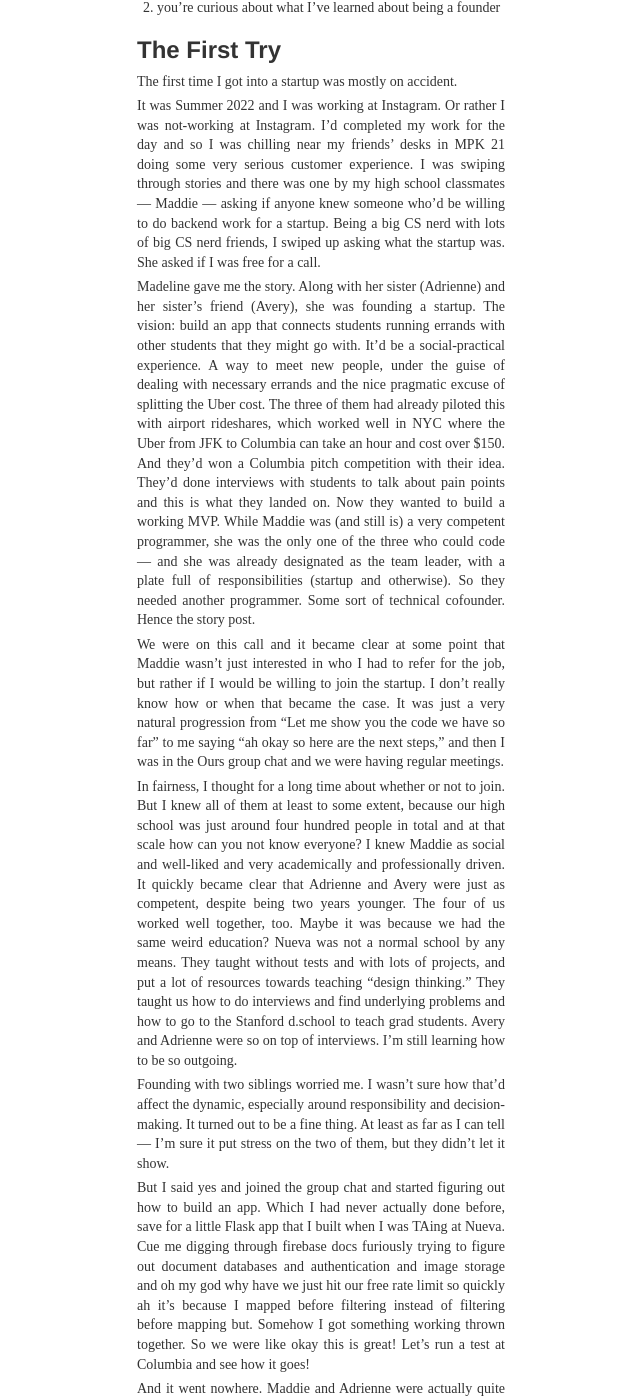
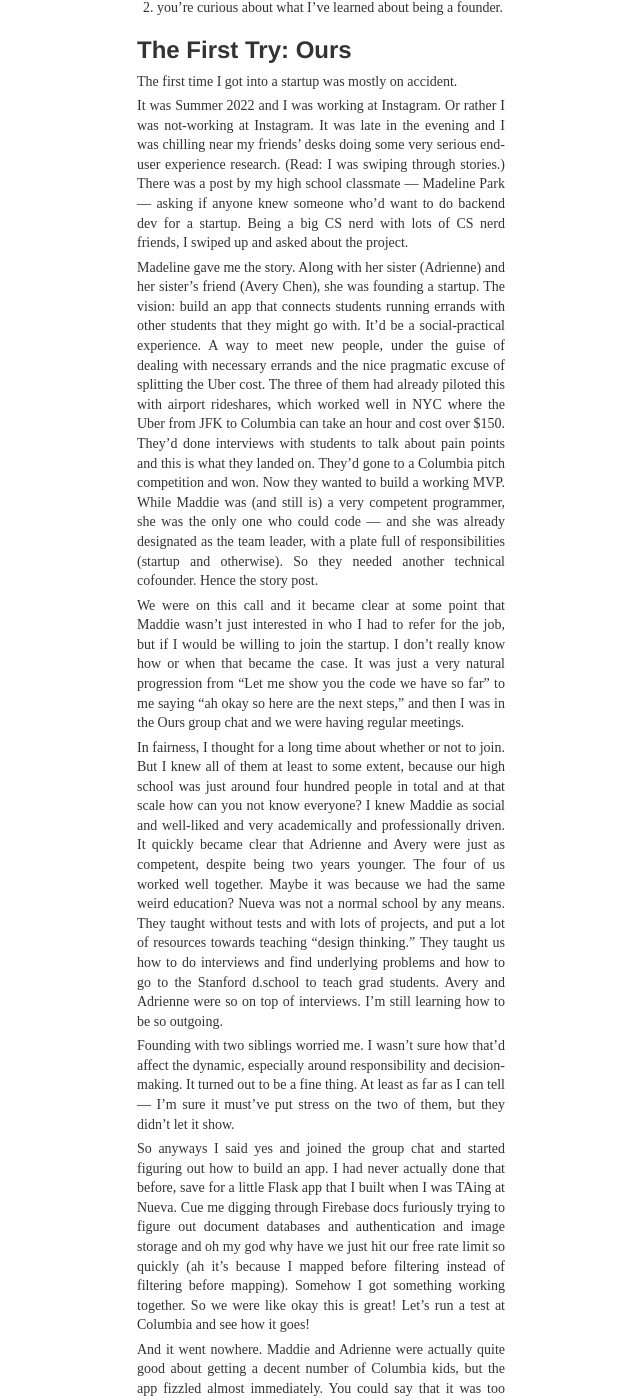
Before and after one commit to BenjaminHLee/BenjaminHLee.github.io, a Jekyll site: the page built from _posts/2024-02-13-prior-art.md, in a window 1280 px wide and 1400 px high, scrolled down 359 px. Shown: the whole window, without its empty margins (419-1059 px from the left). Built offline with Jekyll 4.4.1, drawn with Linux system fonts in a browser that asks for light colours; some of the changed text lies outside the part shown.

Commit message:
Update Prior Art with light grammar checks

```diff
--- a/_posts/2024-02-13-prior-art.md
+++ b/_posts/2024-02-13-prior-art.md
@@ -7,67 +7,64 @@
 tags: lore startups
 cover-image: prior-art
 ---
-
 ## Goal and Audience
 
 I have co-founded and co-failed two startups thus far. What follows is half post-mortem, half reflection, and half contextualization for my current practices.
 
-This piece may be relevant if
+This piece may be relevant if:
 
 1. you’re curious about the two startups I’ve failed thus far
-2. you’re curious about what I’ve learned about being a founder
+2. you’re curious about what I’ve learned about being a founder.
 
-## The First Try
+## The First Try: Ours
 
 The first time I got into a startup was mostly on accident.
 
-It was Summer 2022 and I was working at Instagram. Or rather I was not-working at Instagram. I’d completed my work for the day and so I was chilling near my friends’ desks in MPK 21 doing some very serious customer experience. I was swiping through stories and there was one by my high school classmates — Maddie — asking if anyone knew someone who’d be willing to do backend work for a startup. Being a big CS nerd with lots of big CS nerd friends, I swiped up asking what the startup was. She asked if I was free for a call.
+It was Summer 2022 and I was working at Instagram. Or rather I was not-working at Instagram. It was late in the evening and I was chilling near my friends’ desks doing some very serious end-user experience research. (Read: I was swiping through stories.) There was a post by my high school classmate — Madeline Park — asking if anyone knew someone who’d want to do backend dev for a startup. Being a big CS nerd with lots of CS nerd friends, I swiped up and asked about the project.
 
-Madeline gave me the story. Along with her sister (Adrienne) and her sister’s friend (Avery), she was founding a startup. The vision: build an app that connects students running errands with other students that they might go with. It’d be a social-practical experience. A way to meet new people, under the guise of dealing with necessary errands and the nice pragmatic excuse of splitting the Uber cost. The three of them had already piloted this with airport rideshares, which worked well in NYC where the Uber from JFK to Columbia can take an hour and cost over $150. And they’d won a Columbia pitch competition with their idea. They’d done interviews with students to talk about pain points and this is what they landed on. Now they wanted to build a working MVP. While Maddie was (and still is) a very competent programmer, she was the only one of the three who could code — and she was already designated as the team leader, with a plate full of responsibilities (startup and otherwise). So they needed another programmer. Some sort of technical cofounder. Hence the story post.
+Madeline gave me the story. Along with her sister (Adrienne) and her sister’s friend (Avery Chen), she was founding a startup. The vision: build an app that connects students running errands with other students that they might go with. It’d be a social-practical experience. A way to meet new people, under the guise of dealing with necessary errands and the nice pragmatic excuse of splitting the Uber cost. The three of them had already piloted this with airport rideshares, which worked well in NYC where the Uber from JFK to Columbia can take an hour and cost over $150.  They’d done interviews with students to talk about pain points and this is what they landed on. They’d gone to a Columbia pitch competition and won. Now they wanted to build a working MVP. While Maddie was (and still is) a very competent programmer, she was the only one who could code — and she was already designated as the team leader, with a plate full of responsibilities (startup and otherwise). So they needed another technical cofounder. Hence the story post.
 
-We were on this call and it became clear at some point that Maddie wasn’t just interested in who I had to refer for the job, but rather if I would be willing to join the startup. I don’t really know how or when that became the case. It was just a very natural progression from “Let me show you the code we have so far” to me saying “ah okay so here are the next steps,” and then I was in the Ours group chat and we were having regular meetings.
+We were on this call and it became clear at some point that Maddie wasn’t just interested in who I had to refer for the job, but if I would be willing to join the startup. I don’t really know how or when that became the case. It was just a very natural progression from “Let me show you the code we have so far” to me saying “ah okay so here are the next steps,” and then I was in the Ours group chat and we were having regular meetings.
 
-In fairness, I thought for a long time about whether or not to join. But I knew all of them at least to some extent, because our high school was just around four hundred people in total and at that scale how can you not know everyone? I knew Maddie as social and well-liked and very academically and professionally driven. It quickly became clear that Adrienne and Avery were just as competent, despite being two years younger. The four of us worked well together, too. Maybe it was because we had the same weird education? Nueva was not a normal school by any means. They taught without tests and with lots of projects, and put a lot of resources towards teaching “design thinking.” They taught us how to do interviews and find underlying problems and how to go to the Stanford d.school to teach grad students. Avery and Adrienne were so on top of interviews. I’m still learning how to be so outgoing.
+In fairness, I thought for a long time about whether or not to join. But I knew all of them at least to some extent, because our high school was just around four hundred people in total and at that scale how can you not know everyone? I knew Maddie as social and well-liked and very academically and professionally driven. It quickly became clear that Adrienne and Avery were just as competent, despite being two years younger. The four of us worked well together. Maybe it was because we had the same weird education? Nueva was not a normal school by any means. They taught without tests and with lots of projects, and put a lot of resources towards teaching “design thinking.” They taught us how to do interviews and find underlying problems and how to go to the Stanford d.school to teach grad students. Avery and Adrienne were so on top of interviews. I’m still learning how to be so outgoing.
 
-Founding with two siblings worried me. I wasn’t sure how that’d affect the dynamic, especially around responsibility and decision-making. It turned out to be a fine thing. At least as far as I can tell — I’m sure it put stress on the two of them, but they didn’t let it show.
+Founding with two siblings worried me. I wasn’t sure how that’d affect the dynamic, especially around responsibility and decision-making. It turned out to be a fine thing. At least as far as I can tell — I’m sure it must’ve put stress on the two of them, but they didn’t let it show.
 
-But I said yes and joined the group chat and started figuring out how to build an app. Which I had never actually done before, save for a little Flask app that I built when I was TAing at Nueva. Cue me digging through firebase docs furiously trying to figure out document databases and authentication and image storage and oh my god why have we just hit our free rate limit so quickly ah it’s because I mapped before filtering instead of filtering before mapping but. Somehow I got something working thrown together. So we were like okay this is great! Let’s run a test at Columbia and see how it goes!
+So anyways I said yes and joined the group chat and started figuring out how to build an app.  I had never actually done that before, save for a little Flask app that I built when I was TAing at Nueva. Cue me digging through Firebase docs furiously trying to figure out document databases and authentication and image storage and oh my god why have we just hit our free rate limit so quickly (ah it’s because I mapped before filtering instead of filtering before mapping). Somehow I got something working together. So we were like okay this is great! Let’s run a test at Columbia and see how it goes!
 
-And it went nowhere. Maddie and Adrienne were actually quite good about getting a decent number of Columbia kids, but the app fizzled almost immediately. You could say that it was too small to get proper network effects going, but I think it was more of a value proposition problem. We knew that you can’t advertise anything as “a way to meet new people!!” because that’s cringe, so we’d gone for errands instead. Because then you can meet new people while just saying “oh it’s convenient and I need to get these things done… might as well go with someone else.” Except it’s not really convenient to have to coordinate with someone else. Especially if you don’t know them already, you don’t know when they’re free, you have to coordinate locations and plans, and wow all I really wanted anyways was to get my dry cleaning done and a bag of Trader Joe’s orange chicken why should I wait for someone else.
+And it went nowhere. Maddie and Adrienne were actually quite good about getting a decent number of Columbia kids, but the app fizzled almost immediately. You could say that it was too small to get proper network effects going, but I think it was more of a value proposition problem. We knew that you can’t advertise anything as “a way to meet new people!!” because that’s cringe, so we’d gone for errands instead. Because then you can meet new people while just saying “oh it’s convenient and I need to get these things done… might as well go with someone else.” Except it’s not really convenient to have to coordinate with someone else. Especially if you don’t know them already, you don’t know when they’re free, you have to coordinate locations and plans… now you’re texting a stranger about where you’ll meet them in two hours, and wow all you really wanted anyways was to get your dry cleaning done and a bag of Trader Joe’s orange chicken. Why should you wait for someone else? So that didn’t work out.
 
-Nueva’s athletics motto was “We win or we learn.”
-
-(Often followed by: ”and we learn a lot.”)
+Nueva’s athletics motto was “We win or we learn.” (Often followed by: ”and we learn a lot.”)
 
 Back to the whiteboard and back to our interviews. It hadn’t been the ideal outcome, but we could say that we learned things: errands are too short term, and the social appeal of meeting new people wasn’t particularly convincing. So we pulled up our interview notes and looked for more pressing needs.
 
-We landed on subletting. I was looking for summer subletters. As was Madeline. As were our friends and classmates. Plenty of people were looking for summer housing, too, because they had summer internships and needed somewhere to live. “Needing somewhere to live” seemed like one of those fairly pressing, non-negotiable needs. We didn’t see any good solutions, either. Finding sublets sucks. Facebook groups are awful. Finding sublets via facebook groups? Surely we could do better. (And wouldn’t it be nice if we could kill Facebook.) So we put together a google sheet and started posting about it and tracked our growth and got like 400 entries on our spreadsheet with a lovely 10% month-over-month growth rate.
+We landed on subletting. I was looking for summer subletters. As was Madeline. As were our friends and classmates. Plenty of people were looking for summer housing, too, because they had summer internships and needed somewhere to live. “Needing somewhere to live” seemed like one of those fairly pressing, non-negotiable needs. We didn’t see any good solutions, either. Finding sublets sucks. Facebook groups are awful. Finding sublets via facebook groups? Surely we could do better. (And wouldn’t it be nice if we could kill Facebook.) So we put together a google sheet and started posting about it and tracked our growth and got like 400 entries on our spreadsheet with a lovely 10–30% week-over-week growth rate.
 
-Took that and applied to a Pear startup competition, because we’d need money to take our startup dreams further, because we figured asking for funding would be a good test, and because Madeline was working at Pear and was organizing the competition. Got through the first round because we presented decently and also Maddie had good rapport with the interviewer (believe it or not). Then we were there at the final round! But we didn’t have a super clear focus. Our business model was unclear, as was our target market and initial value proposition. We did not win the competition.
+Took that and applied to a Pear startup competition, because we’d need money to take our startup dreams further, because we figured asking for funding would be a good test, and because Madeline was working at Pear and was organizing the competition. Got through the first round because we presented decently (and also Maddie had good rapport with the interviewer, believe it or not). Then we were there at the final round! But we didn’t have a super clear focus. Our business model was unclear, as was our target market and initial value proposition. We did not win the competition.
 
 At some point in the spring the leadership role shifted from Madeline to myself, just because she had other commitments. Then summer rolled around and we all had internships and I could commit basically no time save for a once-weekly zoom call in which we talked vaguely about directions and experiments we could try. I learned then that you can’t always do everything. By the fall we called it off.
 
-I think we all knew it was for the best. We didn’t have the time, and we didn’t particularly care to fight in the subletting space. Also Diana at YC had told us about Tarpit Ideas — those startup ideas that seem very promising but are largely not associated with real, solvable problems (and as such do not make for strong startups) — and I think we all grew wary of what we were seeing in the consumer social startup world. To this day, we still use our old group chat to talk about startups we find. Most of the ones we don’t like have pivoted. (Which ofc is not statistically significant by any means. It is safe to be a skeptic. Most startups don’t make it.)
+I think we all knew it was for the best. We didn’t have the time, and we didn’t particularly care to fight in the subletting space. Also, Diana Hu at YC had told us about Tarpit Ideas — those startup ideas that seem very promising but are largely not associated with real, solvable problems (and as such do not make for strong startups) — and I think we all grew wary of what we were seeing in the consumer social startup world. To this day, we still use our old group chat to talk about startups we find. Most of the ones we don’t like have pivoted. (Which ofc is not statistically significant by any means. It is safe to be a skeptic. Most startups don’t make it.)
 
 Also at some point in the spring, Christian approached me…
 
-## The Second Affair
+## The Second Affair: Pallet Materials
 
 The second time I met Christian was when he sent me a text out of the blue, saying that he was starting a startup and would I want to join and build something cool?
 
 (The first time I met Christian was a few days after I arrived at Brown — I was with a group of people looking for the CIT showers, and we ran into him and one of his friends and went to go find the ERC showers instead.)
 
-I was curious, so I suggested we grab lunch and went to go hear about his idea. We went to Andrews and I met him for the second time. (No recollection of the first meeting until later.) He told me about himself and his interests in architecture and sustainability. He told me about the idea of tracking carbon costs incurred during construction. There wasn’t really a clear business model or even value proposition, but he was insanely passionate about tracking embodied carbon. I think it was at this point too that I met his then-girlfriend and cofounder Aiganym. She also seemed very excited about the idea (though slightly less talkative) but she was still very bubbly and clearly enthusiastic.
+I was curious, so I suggested we grab lunch and went to go hear about his idea. We went to Andrews and I met him for the second time. (No recollection of the first meeting until later.) He told me about himself and his interests in architecture and sustainability. He told me about the idea of tracking carbon costs incurred during construction. There wasn’t really a clear business model or even value proposition, but he was insanely passionate about tracking embodied carbon. I think it was at this point too that I met Aiganym, Christian’s cofounder and then-girlfriend. She also seemed very excited about the idea (though slightly less talkative) but she was still very bubbly and clearly enthusiastic.
 
-So we had a good lunch and Christian sent over a list of pre-co-founding questions to me to judge our compatibility. I had a good look at them and figured they’d be worth talking about, because I had my own qualms — founding with two people who are dating? While I’m already working with Maddie/Avery/Adrienne on another startup?? I told Christian this startup would be my second priority and he was still okay with that. Which in retrospect should’ve presented at least three red flags. (I know it’s like some sort of rhetorical syllogism to elide the conclusion, but these should be explicit: first, it should’ve been very worrying that it was my second priority; second, it should’ve been very worrying that Christian was okay with that; third, it should’ve been another red flag that it was just Christian and not Aiganym-and-Christian making that invitation and that call.)
+We had a good lunch and Christian sent over a list of pre-co-founding questions to me to judge our compatibility. I had a long look at them and figured they’d be worth talking about, because I had my own qualms — founding with two people who are dating? While I’m already working with Maddie/Avery/Adrienne on another startup?? I told Christian this startup would be my second priority and he was still okay with that. Which in retrospect should’ve presented at least three red flags. (First, it should’ve been very worrying that it was my second priority; second, it should’ve been very worrying that Christian was okay with that; third, it should’ve been another red flag that it was just Christian and not Aiganym-and-Christian making that invitation and that call.)
 
-Christian, for what it’s worth, already seemed very set on me. He said that he’d talked to others, but my eyes lit up. And we talked through the cofounding questions, but before that he already wanted to talk about what the product would look like. (At some point I realized that people with strong personalities tend to like me. I mirror well.) Aiganym and I got lunch to talk about the questions, but instead we just talked over Pokeworks. I think that made sense for us. It certainly makes sense in retrospect.
+Christian, for what it’s worth, already seemed very set on me. He said that he’d talked to others, but “my eyes lit up.” (At some point I realized that people with strong personalities tend to like me. I mirror well.) We didn’t even make it through his cofounding questionnaire before we were talking about product. Aiganym and I got lunch to talk about the questions, but instead we just talked over Pokeworks about our lives. I think that made sense for us. It certainly makes sense in retrospect.
 
-So Christian was calling people to have conversations and Christian and Aiganym and I were talking about what product should look like and Christian was sending lots of reading materials and I was doing very little work and Aiganym was left behind. I went to Chicago and Christian kept taking calls and I built out a website and Aiganym tried to build in processes for the team and we never stuck to it. By the end of the fall we had several team crises over this. To the team’s credit, we talked it out and made some changes. But we couldn’t figure out a viable business case for reuse. We called it off before the end of the year.
+So Christian was calling people to have conversations and Christian and Aiganym and I were talking about what product should look like and Christian was sending lots of reading materials and I was doing very little work and Aiganym was left behind. I went to Chicago to work at Jump and Christian kept taking calls and I built out a website and Aiganym tried to build in processes for the team and we never stuck to it. (This was my second grave mistake, after not prioritizing the venture.) By the end of the fall we had several team crises over our dynamic. To the team’s credit, we talked it out and made some changes. But we couldn’t figure out a viable business case for reuse. We called it off before the end of the year.
 
 We weren’t a good team. Both of them are good people and capable teammates, but we weren’t good in combination. There were a lot of reasons. We didn’t have an equal commitment to the vision. I was still hedging my time commitments, because I wasn’t ready to throw my career prospects away for this. We didn’t have a real value proposition. And we didn’t all understand why that was important. I walked away still friends with the two of them, and with the knowledge that I’d do many things differently the next time.
 
-I read a thing once by an author (Paul Graham) who argued that you can only have one thing at the top of your mind at any given time — the thing you think about when you shower and when you dream. I never dreamt about Pallet. I had a few dreams about Ours. (One, I remember, was dream-Mar saying that I could build the app in a day, and that I should just do so. After work I sat down at my laptop and started building. I didn’t get very far. What did I learn? That working a job costs a lot of time and energy. Internships are costly.)
+I read a thing once by an author (Paul Graham) who argued that you can only have one thing at the top of your mind at any given time — the thing you think about when you shower and when you dream. I never dreamt about Pallet. I had a few dreams about Ours. (One, I remember, was dream-Mar Hershenson saying that I could build the app in a day. So I did.)
 
 And there would be a next time! Because I figured that if I could still enjoy the prospect of being a founder after all of that, then surely I’d have just as much of a shot as anyone else.
 
```
